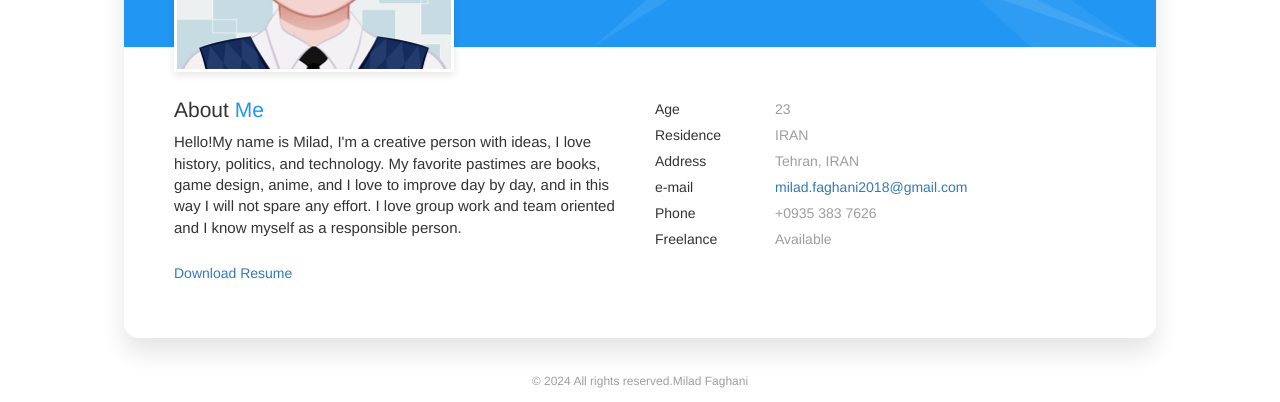
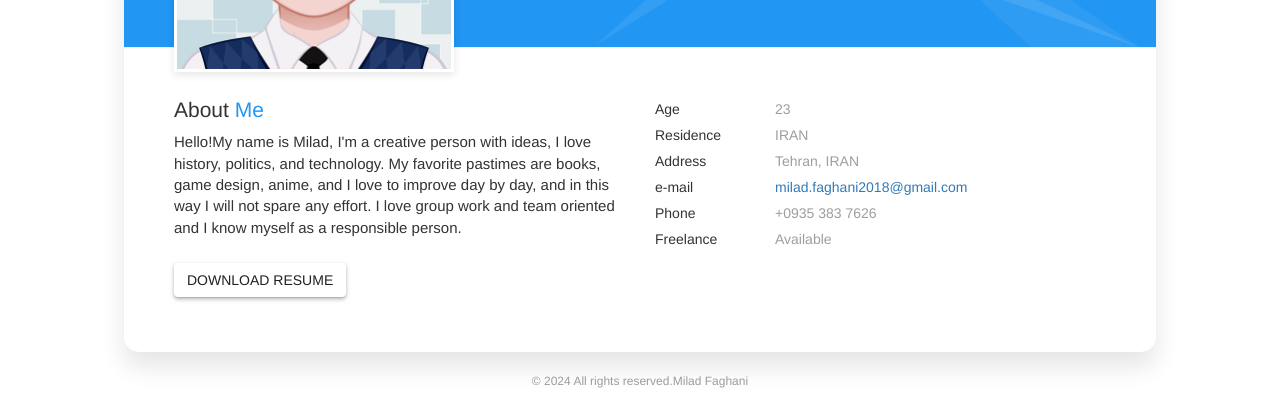
Before and after one commit to milad20219/migf, a plain HTML site: page index.html in a window 1280 px wide. Shown: the part 398-800 px from the top of the page. Drawn offline with nearby package versions, Linux system fonts and the light colour scheme; some packages are replaced by stand-ins of ours.

Commit message:
Update index.html

```diff
--- a/index.html
+++ b/index.html
@@ -134,7 +134,7 @@
                         <p>Hello!My name is Milad, I'm a creative person with ideas, I love history, politics, and technology. My favorite pastimes are books, game design, anime, and I love to improve day by day, and in this way I will not spare any effort. I love group work and team oriented and I know myself as a responsible person.</p>
                       </div>
                       <div class="download-resume">
-                        <a href="jobvision.ir/cv/91033873-161351">Download Resume</a>
+                        <a href="https://mstorage2.jobinjacdn.com/records/files/uploads/documents/d0743c36-f2fd-4a92-ba51-d1067687ff1e.pdf?requester=3134312e31312e3130332e313330&resource=753a31353734383134&from=6170706c69636174696f6e5f666f726d&X-Amz-Content-Sha256=e3b0c44298fc1c149afbf4c8996fb92427ae41e4649b934ca495991b7852b855&X-Amz-Algorithm=AWS4-HMAC-SHA256&X-Amz-Credential=oetSom924MQvtCRu9N6vvQ4bt8cG9HSpRnxWU756SyWy5NVt6nTpmfA9aV2b%2F20240801%2F%2Fs3%2Faws4_request&X-Amz-Date=20240801T162754Z&X-Amz-SignedHeaders=host&X-Amz-Expires=1800&X-Amz-Signature=2c4954fe9cc34b1155e7a4129cd07630beea59cae48db88f069c66083b2a1476" class="btn btn-secondary">Download Resume</a>
                       </div>
                     </div>
 
```
